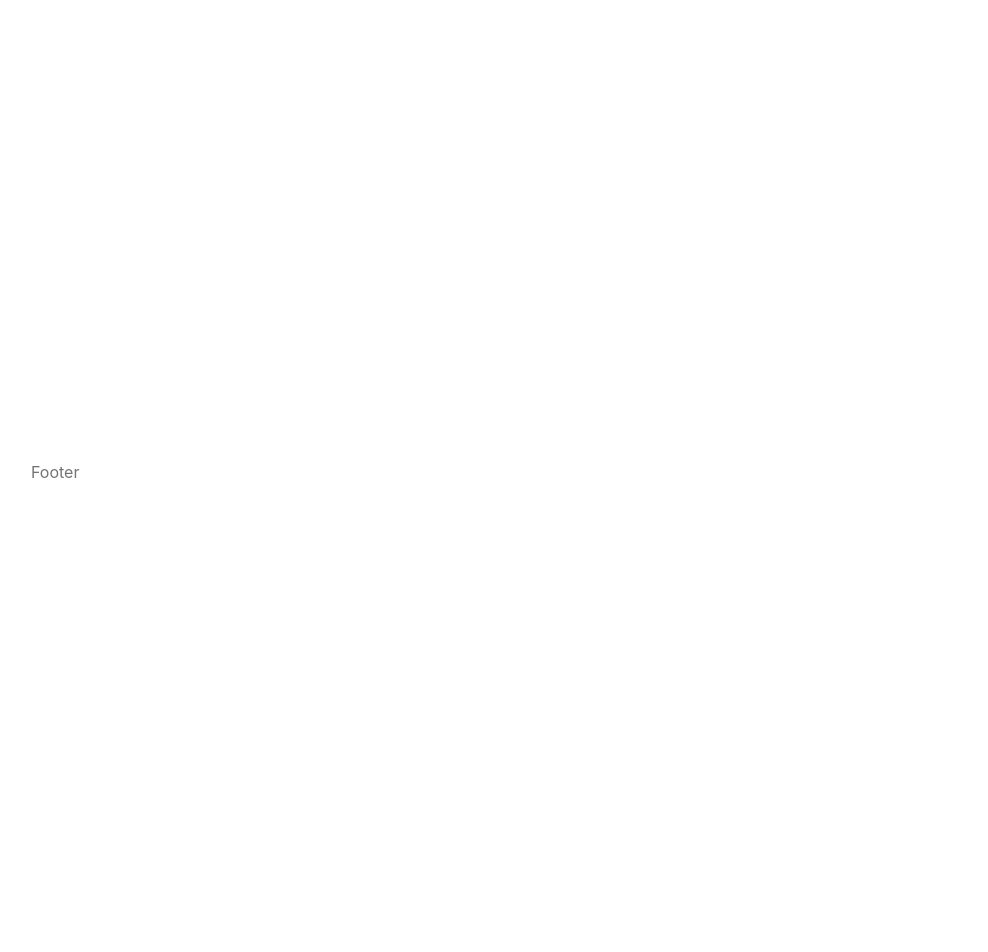
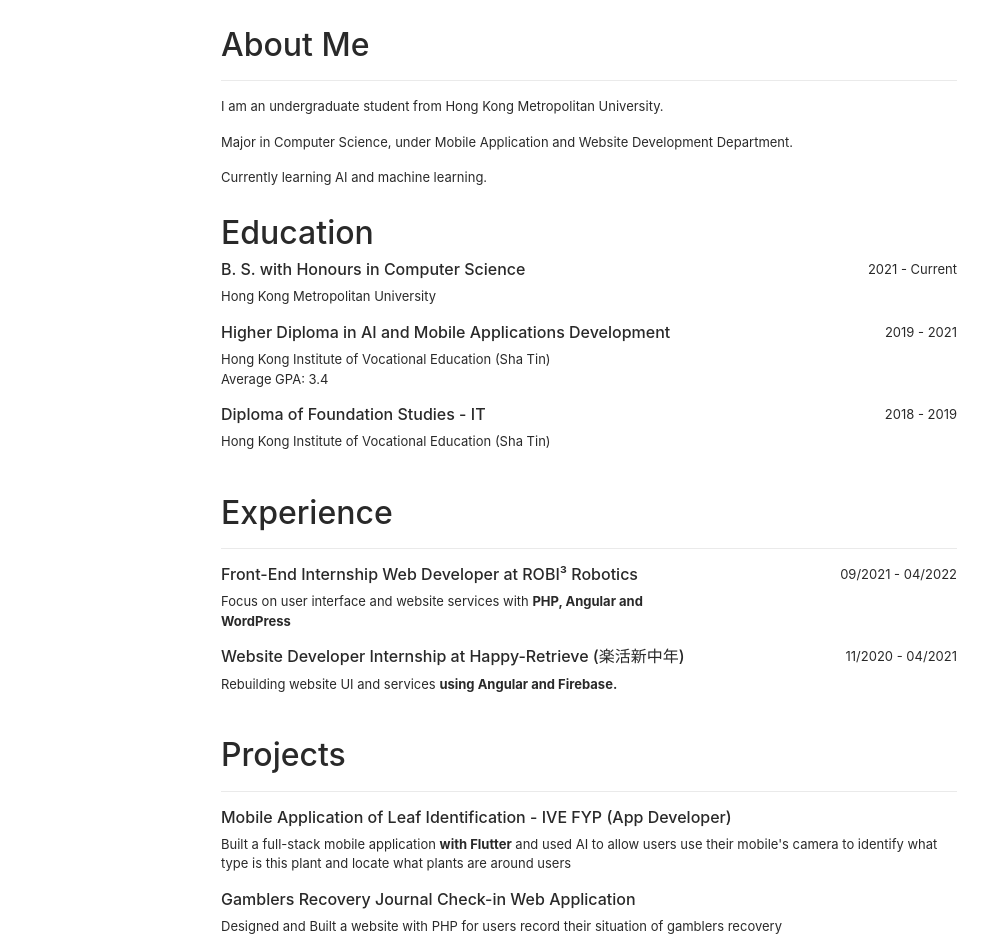
Before and after one commit to INEWSK/my-cv, a React (Create React App) app: page / in a window 1280 px wide. Shown: the part 300-1252 px from the top of the page, without its empty margins (51-1039 px from the left). Before the commit the page ends 800 px from the top, so only its background shows below. Built offline with nearby package versions, Linux system fonts and the light colour scheme.

Commit message:
update: CV content

```diff
--- a/package.json
+++ b/package.json
@@ -6,6 +6,7 @@
     "@testing-library/jest-dom": "^5.16.3",
     "@testing-library/react": "^12.1.4",
     "@testing-library/user-event": "^13.5.0",
+    "antd": "^4.19.5",
     "bootstrap": "^5.1.3",
     "react": "^18.0.0",
     "react-bootstrap": "^2.2.3",
--- a/src/App.js
+++ b/src/App.js
@@ -1,45 +1,144 @@
-import React, { Component } from "react"
-import { Container, Nav, Navbar, NavDropdown } from "react-bootstrap";
-import { BrowserRouter, Route, Link } from "react-router-dom";
+import React, { Component } from 'react';
+import { Col, Container, Image, Row } from 'react-bootstrap';
 
 import 'bootstrap/dist/css/bootstrap.min.css';
-import "./App.scss";
+import './App.scss';
+import avatar from './assets/avatar.webp';
+import Header from './components/Header';
+import Footer from './components/Footer';
 
 class App extends Component {
   render() {
     return (
       <div className="App">
-        <BrowserRouter>
+        {/* Header */}
+        <Header />
 
-          {/* Header */}
-          <Navbar bg="light">
-            <Container>
-              <Navbar.Brand href="/">INEWSK</Navbar.Brand>
-              <Nav className="justify-content-end">
-                <Nav.Item>
-                  <Nav.Link active>CV</Nav.Link>
-                </Nav.Item>
-                <Nav.Item>
-                  <Nav.Link href="https://inewsk.me/">Blog</Nav.Link>
-                </Nav.Item>
-                <Nav.Item>
-                  <Nav.Link href="https://github.com/INEWSK">Github</Nav.Link>
-                </Nav.Item>
-              </Nav>
-            </Container>
-          </Navbar>
+        {/* Content */}
+        <Container className="cv-content">
+          <Row>
+            <Col></Col>
+            <Col xs={12} sm={12} md={10} lg={8}>
+              <Row>
+                <Col className="me-2" sm={'auto'}>
+                  <Image
+                    src={avatar}
+                    className="cv-avatar"
+                    thumbnail
+                    roundedCircle
+                    height={180}
+                    width={180}
+                  />
+                </Col>
+                <Col className="mt-4">
+                  <h1>Y.K</h1>
+                </Col>
+              </Row>
+              <Row>
+                <Col>
+                  <div className="cv-block">
+                    <h2>About Me</h2>
+                    <hr />
+                    <p>
+                      I am an undergraduate student from Hong Kong Metropolitan
+                      University.
+                    </p>
+                    <p>
+                      Major in Computer Science, under Mobile Application and
+                      Website Development Department.
+                    </p>
+                    <p>Currently learning AI and machine learning.</p>
+                  </div>
+                  <div className="cv-block">
+                    <h2>Education</h2>
+                    <Row>
+                      <Col xs={8}>
+                        <h6>B. S. with Honours in Computer Science</h6>
+                        <p>Hong Kong Metropolitan University</p>
+                      </Col>
+                      <Col className="text-end">2021 - Current</Col>
+                    </Row>
+                    <Row>
+                      <Col xs={8}>
+                        <h6>
+                          Higher Diploma in AI and Mobile Applications
+                          Development
+                        </h6>
+                        <p>
+                          Hong Kong Institute of Vocational Education (Sha Tin)
+                          <br />
+                          Average GPA: 3.4
+                        </p>
+                      </Col>
+                      <Col className="text-end">2019 - 2021</Col>
+                    </Row>
+                    <Row>
+                      <Col xs={9}>
+                        <h6>Diploma of Foundation Studies - IT</h6>
+                        <p>
+                          Hong Kong Institute of Vocational Education (Sha Tin)
+                        </p>
+                      </Col>
+                      <Col className="text-end">2018 - 2019</Col>
+                    </Row>
+                  </div>
+                  <div className="cv-block">
+                    <h2>Experience</h2>
+                    <hr />
+                    <Row>
+                      <Col xs={8}>
+                        <h6>
+                          Front-End Internship Web Developer at ROBI³ Robotics
+                        </h6>
+                        <p>
+                          Focus on user interface and website services with{' '}
+                          <strong>PHP, Angular and WordPress</strong>
+                        </p>
+                      </Col>
+                      <Col className="text-end">09/2021 - 04/2022</Col>
+                    </Row>
+                    <Row>
+                      <Col xs={8}>
+                        <h6>
+                          Website Developer Internship at Happy-Retrieve
+                          (楽活新中年)
+                        </h6>
+                        <p>
+                          Rebuilding website UI and services{' '}
+                          <strong>using Angular and Firebase.</strong>
+                        </p>
+                      </Col>
+                      <Col className="text-end">11/2020 - 04/2021</Col>
+                    </Row>
+                  </div>
+                  <div className="cv-block">
+                    <h2>Projects</h2>
+                    <hr />
+                    <h6>
+                      Mobile Application of Leaf Identification - IVE FYP (App
+                      Developer)
+                    </h6>
+                    <p>
+                      Built a full-stack mobile application{' '}
+                      <strong>with Flutter</strong> and used AI to allow users
+                      use their mobile's camera to identify what type is this
+                      plant and locate what plants are around users
+                    </p>
+                    <h6>Gamblers Recovery Journal Check-in Web Application</h6>
+                    <p>
+                      Designed and Built a website with PHP for users record
+                      their situation of gamblers recovery
+                    </p>
+                  </div>
+                </Col>
+              </Row>
+            </Col>
+            <Col></Col>
+          </Row>
+        </Container>
 
-          {/* Content */}
-
-
-          {/* Footer */}
-          <Navbar fixed="bottom">
-            <Container>
-              <Navbar.Text>Footer</Navbar.Text>
-            </Container>
-          </Navbar>
-
-        </BrowserRouter>
+        {/* Footer */}
+        <Footer />
       </div>
     );
   }
--- a/src/App.scss
+++ b/src/App.scss
@@ -1,5 +1,6 @@
 body {
   margin: 0;
+  color: rgba(0, 0, 0, 0.84);
   font-family: -apple-system, BlinkMacSystemFont, 'Segoe UI', 'Roboto', 'Oxygen',
     'Ubuntu', 'Cantarell', 'Fira Sans', 'Droid Sans', 'Helvetica Neue',
     sans-serif;
@@ -8,8 +9,29 @@ body {
 }
 
 .App {
-  .header {
-    background-color: #f0f2f5;
-    height: 60px;
+  hr {
+    border: 0;
+    opacity: 0.1;
+  }
+
+  .cv-avatar {
+    transform: rotate(0deg);
+    transition: transform 1s;
+  }
+
+  .cv-avatar:hover {
+    transform: rotate(12deg);
+  }
+
+  .cv-content {
+    margin: 4em auto 6em;
+    p {
+      font-size: small;
+    }
+  }
+
+  .cv-block {
+    margin-top: 2em;
+    font-size: small;
   }
 }
--- a/src/components/Footer.js
+++ b/src/components/Footer.js
@@ -0,0 +1,16 @@
+import { Component } from 'react';
+import { Container, Navbar } from 'react-bootstrap';
+
+class Footer extends Component {
+  render() {
+    return (
+      <Navbar fixed="sticky" bg="light">
+        <Container>
+          <Navbar.Text>Footer</Navbar.Text>
+        </Container>
+      </Navbar>
+    );
+  }
+}
+
+export default Footer;
--- a/src/components/Header.js
+++ b/src/components/Header.js
@@ -0,0 +1,27 @@
+import { Component } from 'react';
+import { Container, Nav, Navbar } from 'react-bootstrap';
+
+class Header extends Component {
+  render() {
+    return (
+      <Navbar bg="light">
+        <Container>
+          <Navbar.Brand href="/">INEWSK</Navbar.Brand>
+          <Nav className="justify-content-end">
+            <Nav.Item>
+              <Nav.Link active>CV</Nav.Link>
+            </Nav.Item>
+            <Nav.Item>
+              <Nav.Link href="https://inewsk.me/">Blog</Nav.Link>
+            </Nav.Item>
+            <Nav.Item>
+              <Nav.Link href="https://github.com/INEWSK">Github</Nav.Link>
+            </Nav.Item>
+          </Nav>
+        </Container>
+      </Navbar>
+    );
+  }
+}
+
+export default Header;
```
Also changed, not shown: src/assets/avatar.webp (added), 1 other file (tests, documents, lock files or other folders).
